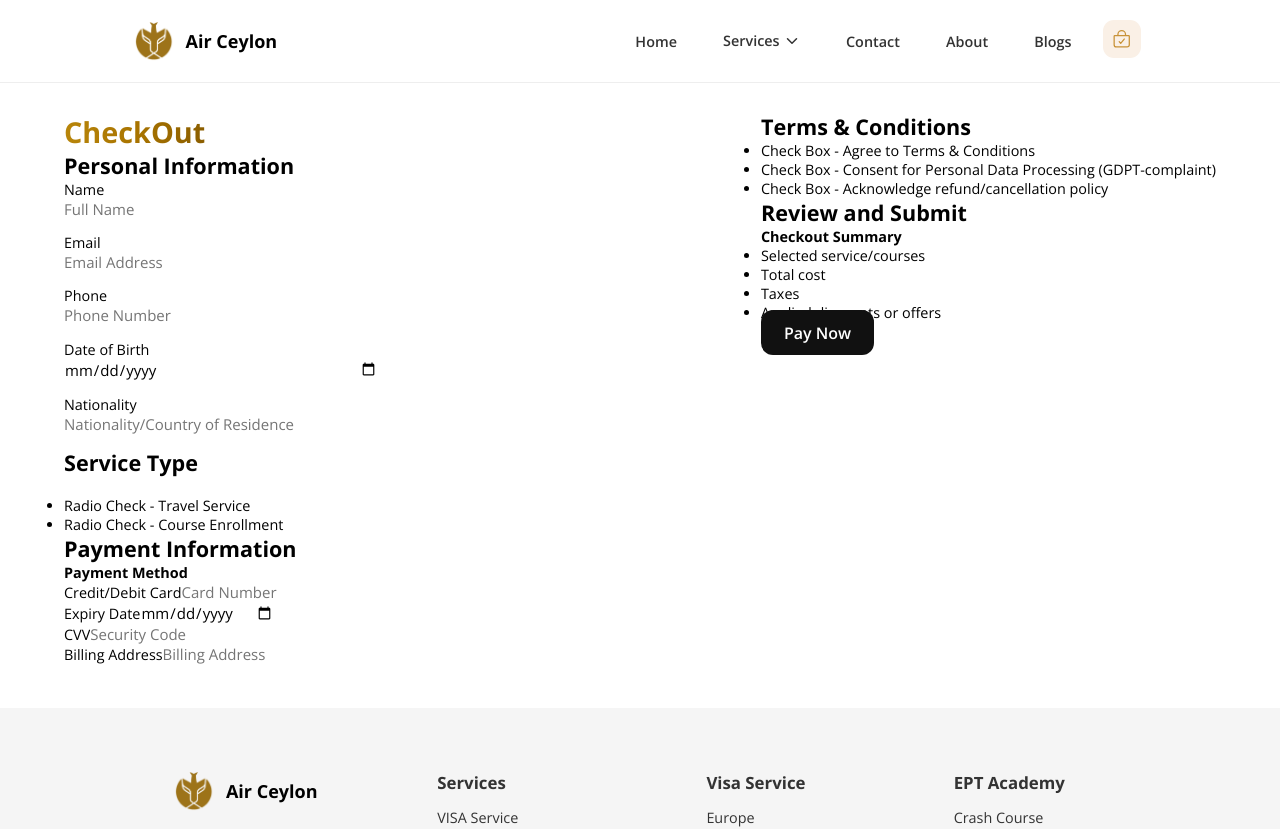
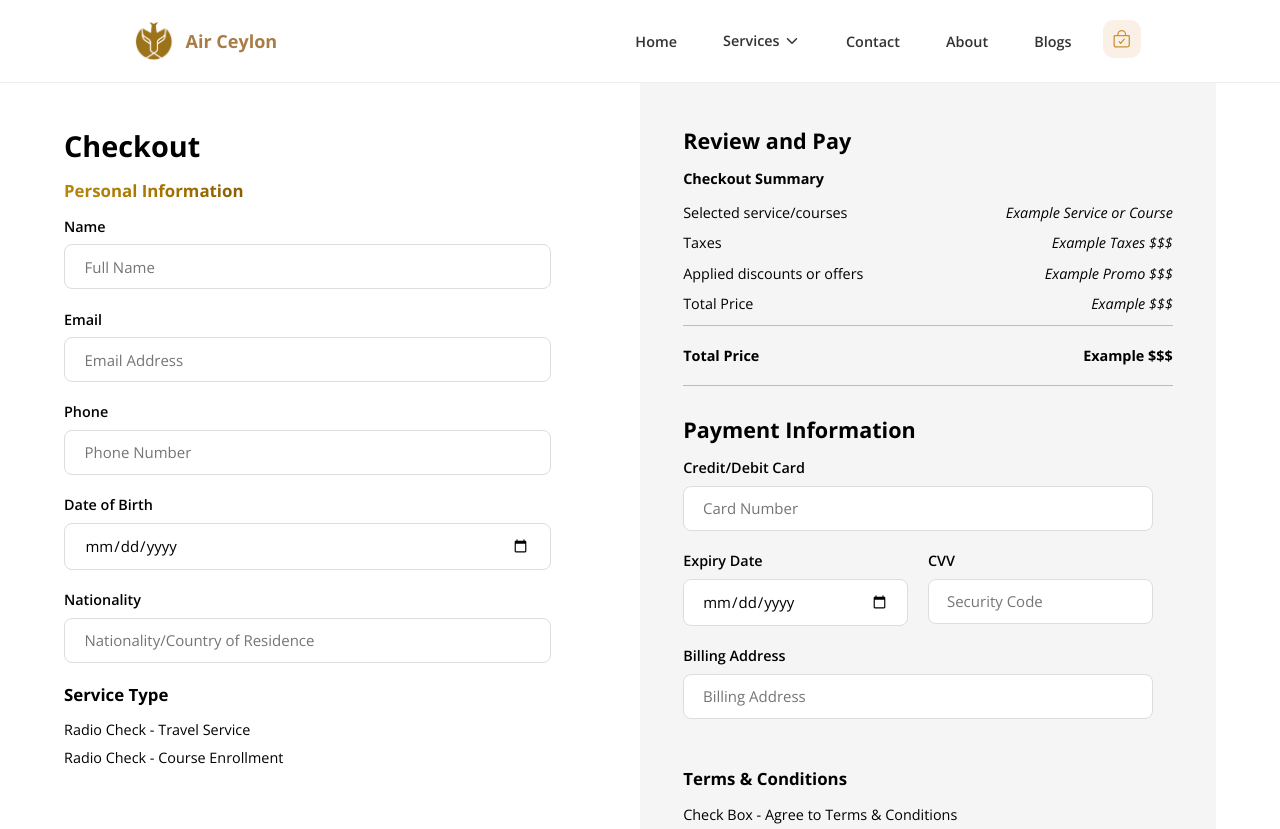
Before and after one commit to reshamsu/AirCeylon, a React (Create React App) app: page /checkout in a window 1280 px wide. Shown: the top 829 px of the page. Built offline with nearby package versions, Linux system fonts and the light colour scheme.

Commit message:
Checkout page structure

```diff
--- a/src/App.css
+++ b/src/App.css
@@ -13,7 +13,7 @@
   --text-white-hover: #dddddd;
   --text-black: #111111;
   --text-black-hover: #333333;
-  /* --text-gold-brown: #a87c47; */
+  --text-gold-brown: #a87c47;
   --text-gold-hover: #c89238;
   --dark-blue: #19233e;
 }
@@ -1713,7 +1713,7 @@ textarea {
 .event-dot {
   width: 14px;
   height: 14px;
-  background-color: #007bff;
+  background-color: #fff;
   border-radius: 50%;
   margin: 0 1rem;
 }
@@ -1724,7 +1724,6 @@ textarea {
 }
 
 .checkout-section {
-  padding: 2rem;
   display: flex;
   align-items: center;
   justify-content: center;
@@ -1736,10 +1735,99 @@ textarea {
   justify-content: space-between;
 }
 
+.checkout-section .card .card-section {
+  width: 44%;
+  padding: 3rem 0;
+}
+
+.checkout-section .card h1 {
+  margin-bottom: 1rem;
+}
+
+.checkout-section .card h2 {
+  margin-bottom: 1rem;
+}
+
+.checkout-section .card h3 {
+  margin-bottom: 1rem;
+}
+
+.checkout-section .card h4 {
+  margin-bottom: 1rem;
+}
+
+.checkout-section .card .card-group {
+  margin-bottom: 1rem;
+}
+
+.checkout-section .card .card-group ul li {
+  margin-bottom: 0.6rem;
+  list-style: none;
+}
+
+.checkout-section .card .card-final {
+  width: 50%;
+  padding: 3rem;
+  background: whitesmoke;
+}
+
+.checkout-section .card .card-final .card-group {
+  margin-bottom: 1rem;
+}
+
+.checkout-section .card .card-final .card-summary {
+  border-bottom: 1.2px solid #bbb;
+}
+
+.checkout-section .card .card-final .card-payment {
+  padding: 2rem 0;
+}
+
+.checkout-section .card .card-final ul.summary {
+  list-style: none;
+  display: flex;
+  align-items: center;
+  justify-content: space-between;
+  margin-bottom: 0.8rem;
+}
+
+.checkout-section .card .card-final ul.final-summary {
+  list-style: none;
+  display: flex;
+  align-items: center;
+  justify-content: space-between;
+  padding: 1.4rem 0;
+  border-top: 1.2px solid #bbb;
+}
+
 .checkout-section .card .form-group {
   display: flex;
-  margin-bottom: 1rem;
+  width: 96%;
+  margin-bottom: 1.4rem;
+  margin-right: 1.4rem;
   flex-direction: column;
+}
+
+.checkout-section .card .form-group label {
+  font-weight: 600;
+  margin-bottom: 0.6rem;
+}
+
+.checkout-section .card .form-group input.form-control {
+  padding: 0.8rem 4%;
+  border-radius: 8px;
+  border: 1.2px solid var(--text-white-hover);
+}
+
+.checkout-section .card .button {
+  padding: 1rem 0;
+  width: 100%;
+}
+
+.checkout-section .card a.btn.btn-dark {
+  width: 100%;
+  display: flex;
+  justify-content: center;
 }
 
 /* Footer Content */
@@ -1927,6 +2015,20 @@ footer .footer-content .rights a {
     padding: 2rem 8%;
   }
 
+  .homepage-overlay {
+    height: 64vh;
+  }
+
+  .homepage-overlay .homepage {
+    min-height: 64vh;
+  }
+
+  .homepage-overlay .watermark {
+    top: 100px;
+    max-width: 300px;
+    width: 80%;
+  }
+
   .ept-welcome .container .container-fluid,
   .visa-welcome .container .container-fluid,
   .ept-packages .container .container-fluid,
@@ -1939,18 +2041,24 @@ footer .footer-content .rights a {
     min-height: 50vh;
   }
 
-  .homepage-overlay {
-    height: 64vh;
-  }
-
-  .homepage-overlay .homepage {
-    min-height: 64vh;
-  }
-
-  .homepage-overlay .watermark {
-    top: 100px;
-    max-width: 300px;
-    width: 80%;
+  .visa-hero {
+    min-height: 44vh;
+  }
+
+  .hero-section .container-fluid,
+  .visa-hero .container-fluid {
+    margin: 0 2rem;
+  }
+
+  .hero-section h1,
+  .visa-hero h1 {
+    font-size: 2.4rem;
+    text-align: center;
+  }
+
+  .hero-section p {
+    font-size: 1rem;
+    text-align: center;
   }
 
   .custom-arrow {
@@ -1966,27 +2074,15 @@ footer .footer-content .rights a {
     right: 5px;
   }
 
-  .hero-section .container-fluid {
-    margin: 0 2rem;
-  }
-
-  .hero-section h1 {
-    font-size: 2.4rem;
-    text-align: center;
-  }
-
-  .hero-section p {
-    font-size: 1rem;
-    text-align: center;
-  }
-
-  .landing-welcome .container-fluid {
+  .landing-welcome .container-fluid,
+  .about-welcome .container-fluid {
     padding: 2rem 10%;
     text-align: center;
   }
 
-  .landing-welcome .container-fluid h1 {
-    font-size: 1.8rem;
+  .landing-welcome .container-fluid h1,
+  .about-welcome .container-fluid h1 {
+    font-size: 2rem;
   }
 
   .landing-welcome .container-fluid label {
@@ -1997,36 +2093,43 @@ footer .footer-content .rights a {
     width: 14%;
   }
 
-  .landing-slider .container-fluid {
+  .landing-slider .container-fluid,
+  .landing-slider2 .container-fluid {
     text-align: center;
     margin: 0 3rem;
-    padding-bottom: 1rem;
-  }
-
-  .landing-slider .container-fluid h1 {
+    padding: 1rem;
+  }
+
+  .landing-slider .container-fluid h1,
+  .landing-slider2 .container-fluid h1 {
     font-size: 2rem;
     margin-bottom: 1rem;
   }
 
   .landing-stats .container-fluid {
     margin: 0 2rem;
-  }
-
-  .landing-stats .container-fluid h1 {
+    padding-top: 1rem;
+  }
+
+  .landing-stats .container-fluid h1,
+  .landing-stats2 .container-fluid h1 {
     font-size: 2.2rem;
     text-align: center;
   }
 
-  .landing-stats .container-fluid h4 {
+  .landing-stats .container-fluid h4,
+  .landing-stats2 .container-fluid h4 {
     font-size: 14px;
     text-align: center;
   }
 
-  .landing-stats .container-lg {
+  .landing-stats .container-lg,
+  .landing-stats2 .container-lg {
     flex-direction: column;
   }
 
-  .landing-stats .container-lg .card {
+  .landing-stats .container-lg .card,
+  .landing-stats2 .container-lg .card {
     padding: 1.6rem 12%;
   }
 
@@ -2052,14 +2155,13 @@ footer .footer-content .rights a {
   }
 
   .landing-testimonials .container-fluid {
-    margin: 0 1rem;
-  }
-
-  .landing-testimonials .container-fluid h1 {
+    padding: 0;
+  }
+
+  .landing-testimonials .container-fluid h1,
+  .landing-testimonials2 .container-fluid h1 {
     font-size: 2.2rem;
     text-align: center;
-    padding: 1rem;
-    margin-bottom: 1rem;
   }
 
   .landing-testimonials .container-fluid h1 svg {
@@ -2071,11 +2173,13 @@ footer .footer-content .rights a {
     margin: 0 2rem;
   }
 
-  .landing-testimonials .container-lg {
+  .landing-testimonials .container-lg,
+  .landing-testimonials2 .container-lg {
     flex-direction: column;
   }
 
-  .landing-testimonials .container-lg .card {
+  .landing-testimonials .container-lg .card,
+  .landing-testimonials2 .container-lg .card {
     width: 90%;
     height: auto;
   }
@@ -2101,7 +2205,7 @@ footer .footer-content .rights a {
   }
 
   .visa-contact .container-fluid h1 {
-    font-size: 2.4rem;
+    font-size: 2.2rem;
     text-align: center;
   }
 
@@ -2110,7 +2214,7 @@ footer .footer-content .rights a {
   }
 
   .visa-contact .card {
-    width: 100%;
+    width: 96%;
     display: flex;
     flex-direction: column;
   }
@@ -2152,7 +2256,7 @@ footer .footer-content .rights a {
   }
 
   .visa-contact .card .form-group {
-    padding: 1.2rem 2%;
+    padding: 1.2rem 6%;
   }
 
   .visa-contact .card .btn.btn-primary {
@@ -2277,58 +2381,56 @@ footer .footer-content .rights a {
     margin: 0;
   }
 
-  .about-section3 .container {
+  .about-journey .container {
     display: block;
   }
 
-  .about-section1 .container .container-fluid,
-  .about-section3 .container .container-fluid,
-  .about-section5 .container .container-fluid {
+  .about-journey .container .container-fluid,
+  .about-inititives .container .container-fluid {
     padding: 0 1rem;
   }
 
-  .about-section2 .container .container-fluid,
-  .about-section4 .container .container-fluid,
-  .about-section6 .container .container-fluid {
+  .about-goal .container .container-fluid,
+  .about-values .container .container-fluid,
+  .about-message .container .container-fluid {
     padding: 0 2rem;
   }
 
-  .about-section2 .container-fluid .company {
+  .about-goal .container-fluid .company {
     padding: 2rem 0;
   }
 
-  .about-section2 .container-fluid .company img.image {
+  .about-goal .container-fluid .company img.image {
     display: none;
   }
 
-  .about-section2 .container-fluid .company .body-text1 img.watermark,
-  .about-section2 .container-fluid .company .body-text2 img.watermark {
+  .about-goal .container-fluid .company .body-text1 img.watermark,
+  .about-goal .container-fluid .company .body-text2 img.watermark {
     width: 77%;
   }
 
-  .about-section2 .container-fluid .company .body-text1,
-  .about-section2 .container-fluid .company .body-text2 {
+  .about-goal .container-fluid .company .body-text1,
+  .about-goal .container-fluid .company .body-text2 {
     padding: 0% !important;
     min-height: 30vh;
   }
 
-  .about-section1 .container-fluid h1,
-  .about-section2 .container-fluid h1,
-  .about-section4 .container-fluid h1,
-  .about-section5 .container-fluid h1,
-  .about-section6 .container-fluid h1 {
+  .about-goal .container-fluid h1,
+  .about-values .container-fluid h1,
+  .about-inititives .container-fluid h1,
+  .about-message .container-fluid h1 {
     font-size: 2rem;
   }
 
-  .about-section3 .container-fluid h1 {
+  .about-journey .container-fluid h1 {
     font-size: 2rem;
   }
 
-  .about-section2 .container-fluid .company .body-text p {
+  .about-goal .container-fluid .company .body-text p {
     font-size: 1rem;
   }
 
-  .about-section3 .container-fluid p {
+  .about-journey .container-fluid p {
     padding: 0;
   }
 
--- a/src/components/Services/Visa-Service/Contact.jsx
+++ b/src/components/Services/Visa-Service/Contact.jsx
@@ -11,7 +11,7 @@ const VisaContact = () => {
       <Container className="container">
         <div className="container-fluid">
           <h1>
-            Visit <span className="gradient-text">VISA Application Form.</span>
+            Visit VISA<span className="gradient-text"> Application Form.</span>
           </h1>
           <p>We're here to assist you with any inquires about our solutions</p>
         </div>
--- a/src/pages/Checkout.jsx
+++ b/src/pages/Checkout.jsx
@@ -9,12 +9,12 @@ const Checkout = () => {
           <div className="card-section">
             <div className="container-fluid">
               <h1>
-                <span className="gradient-text">CheckOut</span>
+                <span>Checkout</span>
               </h1>
             </div>
 
             <div className="card-group">
-              <h2>Personal Information</h2>
+              <h3 className="gradient-text">Personal Information</h3>
               <form action="">
                 <div className="form-group">
                   <label>Name</label>
@@ -56,22 +56,44 @@ const Checkout = () => {
             </div>
 
             <div className="card-group">
-              <h2>Service Type</h2>
-              <div className="form-check">
-                <input className="form-check-input" type="radio"></input>
-              </div>
+              <h3>Service Type</h3>
               <ul>
                 <li>Radio Check - Travel Service</li>
                 <li>Radio Check - Course Enrollment</li>
               </ul>
             </div>
+          </div>
 
-            <div className="card-group">
+          <div className="card-final">
+            <div className="card-summary">
+              <h2>Review and Pay</h2>
+              <h4>Checkout Summary</h4>
+              <ul className="summary">
+                <li>Selected service/courses</li>
+                <i>Example Service or Course</i>
+              </ul>
+              <ul className="summary">
+                <li>Taxes</li>
+                <i>Example Taxes $$$</i>
+              </ul>
+              <ul className="summary">
+                <li>Applied discounts or offers</li>
+                <i>Example Promo $$$</i>
+              </ul>
+              <ul className="summary">
+                <li>Total Price</li>
+                <i>Example $$$</i>
+              </ul>
+              <ul className="final-summary">
+                <strong>Total Price</strong>
+                <strong>Example $$$</strong>
+              </ul>
+            </div>
+            <div className="card-payment">
               <h2>Payment Information</h2>
               <form action="">
+                {/* <h4>Payment Method</h4> */}
                 <div className="form-group">
-                  <h4>Payment Method</h4>
-                  <div className="row">
                   <label>Credit/Debit Card</label>
                   <input
                     type="text"
@@ -79,21 +101,30 @@ const Checkout = () => {
                     placeholder="Card Number"
                   />
                 </div>
-                  <div className="row">
-                    <div className="col">
+                <div
+                  className="col"
+                  style={{ display: "flex", justifyContent: "space-between" }}
+                >
+                  <div className="form-group">
                     <label>Expiry Date</label>
-                      <input type="date" className="form-control" />
+                    <input
+                      type="date"
+                      className="form-control"
+                      style={{ padding: ".8rem 8%" }}
+                    />
                   </div>
-                    <div className="col">
+                  <div className="form-group">
                     <label>CVV</label>
                     <input
                       type="text"
                       className="form-control"
                       placeholder="Security Code"
+                      style={{ padding: ".8rem 8%" }}
                     />
                   </div>
                 </div>
-                  <div className="row">
+
+                <div className="form-group">
                   <label>Billing Address</label>
                   <input
                     type="text"
@@ -101,14 +132,10 @@ const Checkout = () => {
                     placeholder="Billing Address"
                   />
                 </div>
-                </div>
               </form>
             </div>
-          </div>
-
-          <div className="card-section">
             <div className="card-group">
-              <h2>Terms & Conditions</h2>
+              <h3>Terms & Conditions</h3>
               <ul>
                 <li>Check Box - Agree to Terms & Conditions</li>
                 <li>
@@ -118,23 +145,8 @@ const Checkout = () => {
                 <li>Check Box - Acknowledge refund/cancellation policy</li>
               </ul>
             </div>
-
-            <div className="card-group">
-              <h2>Review and Submit</h2>
-              <ul>
-                <h4>Checkout Summary</h4>
-                <li>Selected service/courses</li>
-                <li>Total cost</li>
-                <li>Taxes</li>
-                <li>Applied discounts or offers</li>
-              </ul>
-            </div>
             <div className="button">
-              <a
-                href="/checkout"
-                className="btn btn-dark"
-                style={{ width: "100%" }}
-              >
+              <a href="/checkout" className="btn btn-dark">
                 Pay Now
               </a>
             </div>
```
Lines whose indentation alone changed are shown as unchanged.
